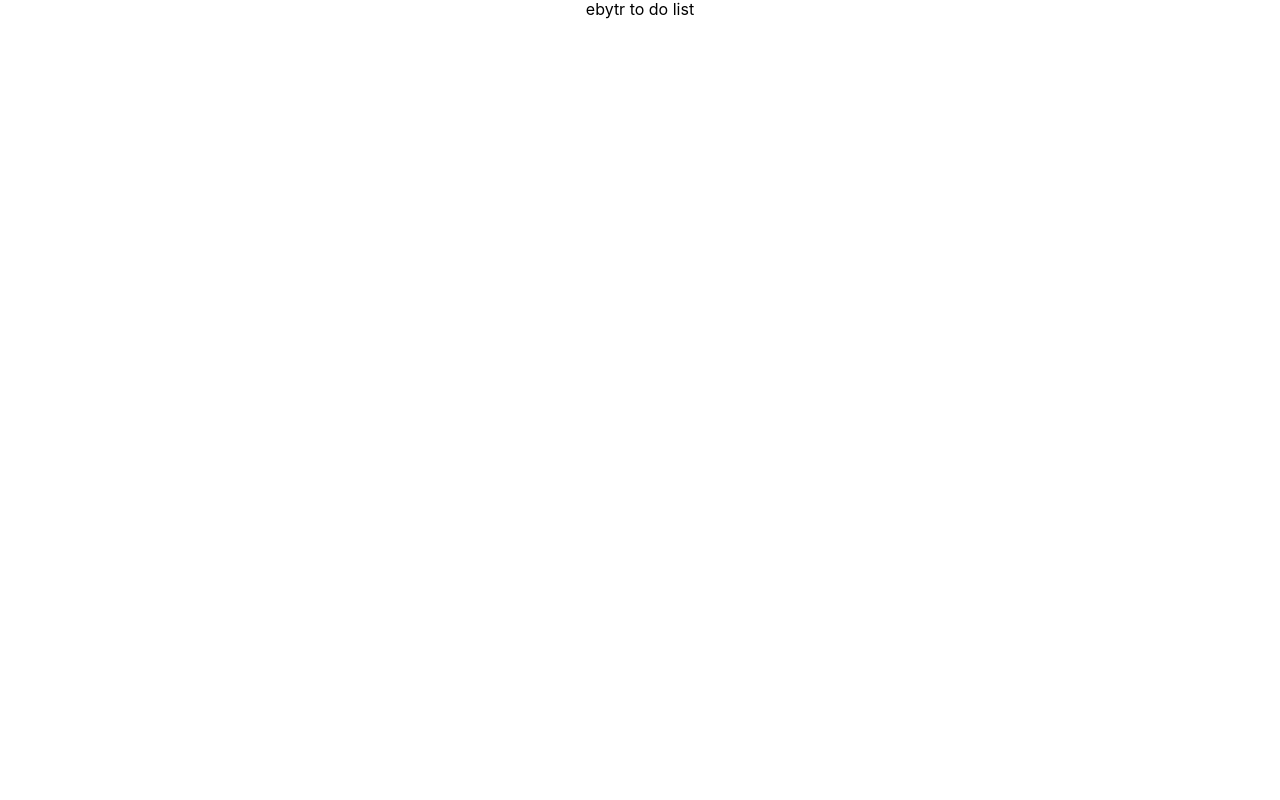
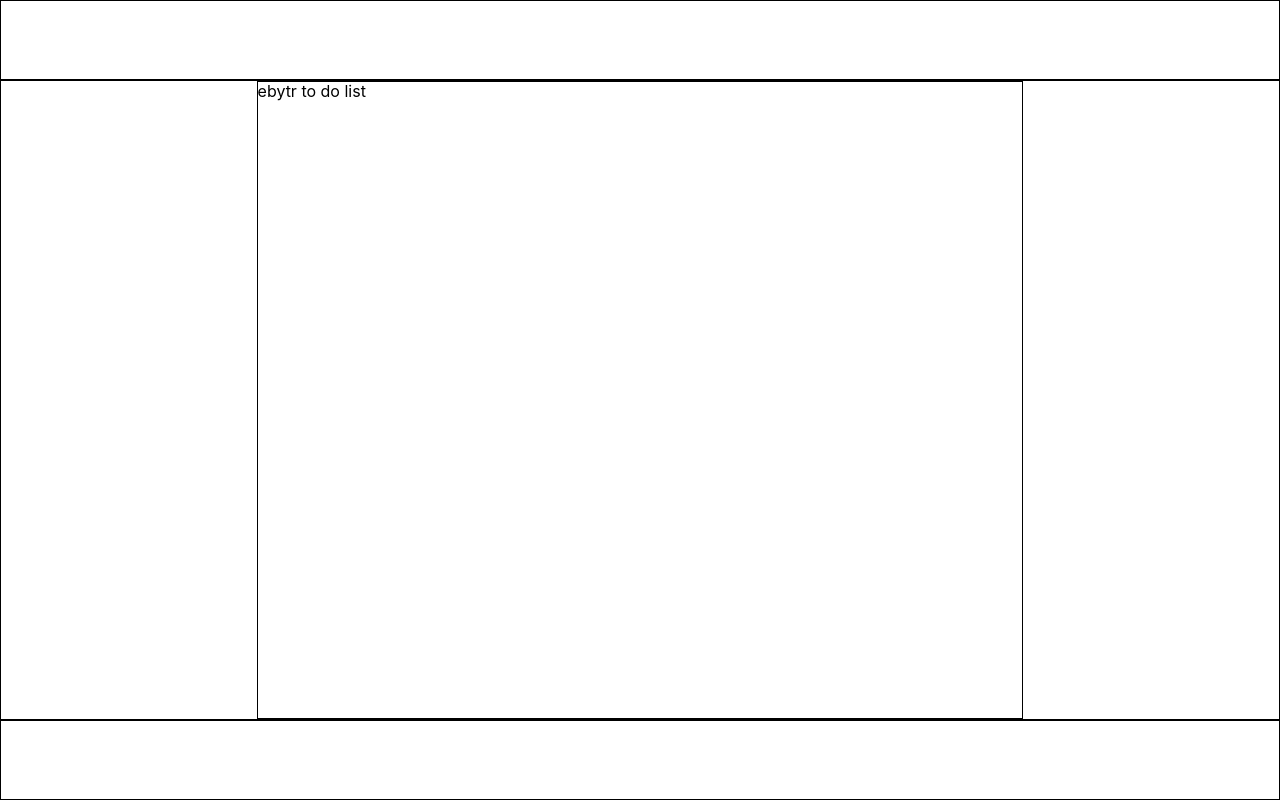
Before and after one commit to lucasmartins96/ebytr-to-do-list, a React (Create React App) app in the folder frontend/: page / in a window 1280 px wide. Built offline with nearby package versions, Linux system fonts and the light colour scheme.

Commit message:
feat(CSS App.js): adicionando o estilo do App.js
o componente App renderiza o texto ebytr to do list

```diff
--- a/frontend/src/App.css
+++ b/frontend/src/App.css
@@ -1,38 +1,39 @@
 .App {
-  text-align: center;
+  display: grid;
+  grid-template-columns: 1fr;
+  grid-template-rows: 0.3fr 2.4fr 0.3fr;
+  gap: 0px 0px;
+  grid-auto-flow: row;
+  grid-template-areas:
+    'header'
+    'main'
+    'footer';
+  width: 100%;
+  height: 100vh;
 }
 
-.App-logo {
-  height: 40vmin;
-  pointer-events: none;
+.header {
+  grid-area: header;
+  border: 1px solid black;
 }
 
-@media (prefers-reduced-motion: no-preference) {
-  .App-logo {
-    animation: App-logo-spin infinite 20s linear;
-  }
+.main {
+  border: 1px solid black;
+  display: grid;
+  grid-template-columns: 0.6fr 1.8fr 0.6fr;
+  grid-template-rows: 1fr;
+  gap: 0px 0px;
+  grid-auto-flow: row;
+  grid-template-areas: '. tasks .';
+  grid-area: main;
 }
 
-.App-header {
-  background-color: #282c34;
-  min-height: 100vh;
-  display: flex;
-  flex-direction: column;
-  align-items: center;
-  justify-content: center;
-  font-size: calc(10px + 2vmin);
-  color: white;
+.tasks {
+  border: 1px solid black;
+  grid-area: tasks;
 }
 
-.App-link {
-  color: #61dafb;
+.footer {
+  border: 1px solid black;
+  grid-area: footer;
 }
-
-@keyframes App-logo-spin {
-  from {
-    transform: rotate(0deg);
-  }
-  to {
-    transform: rotate(360deg);
-  }
-}
```
